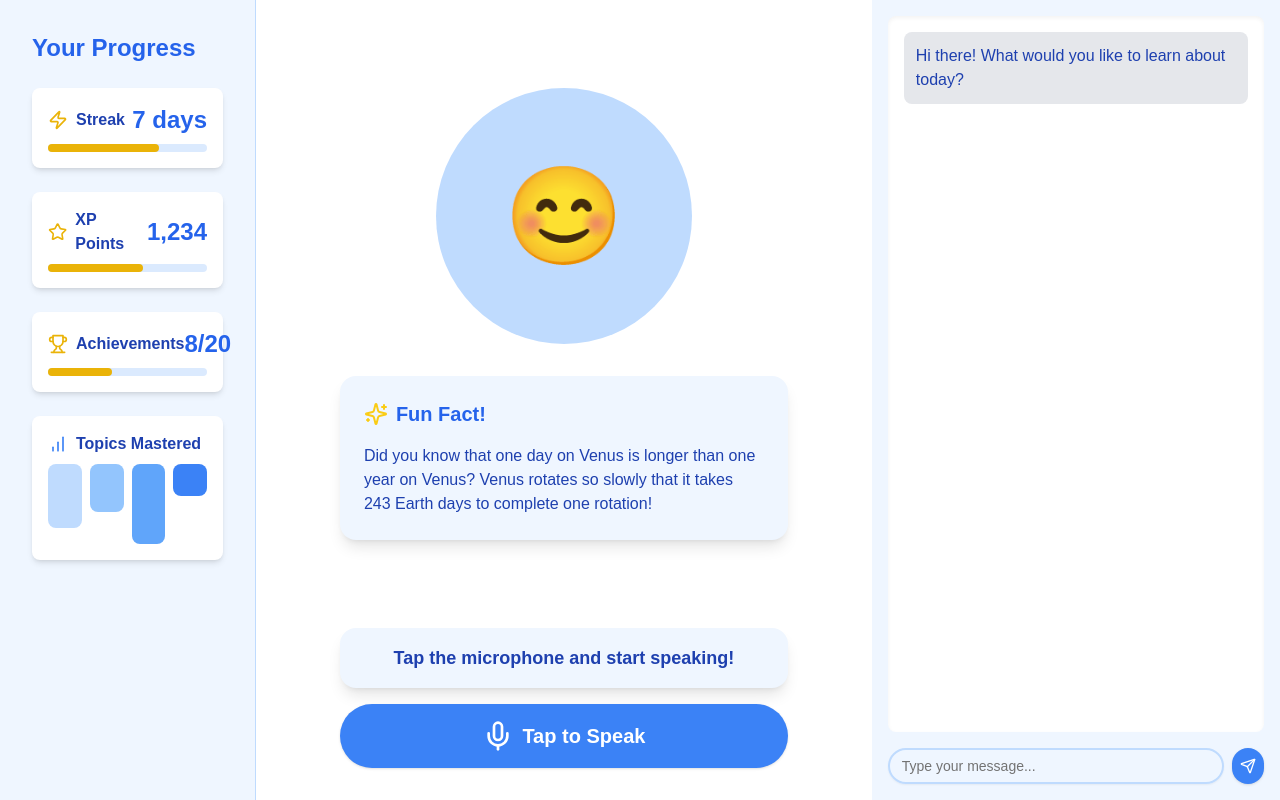
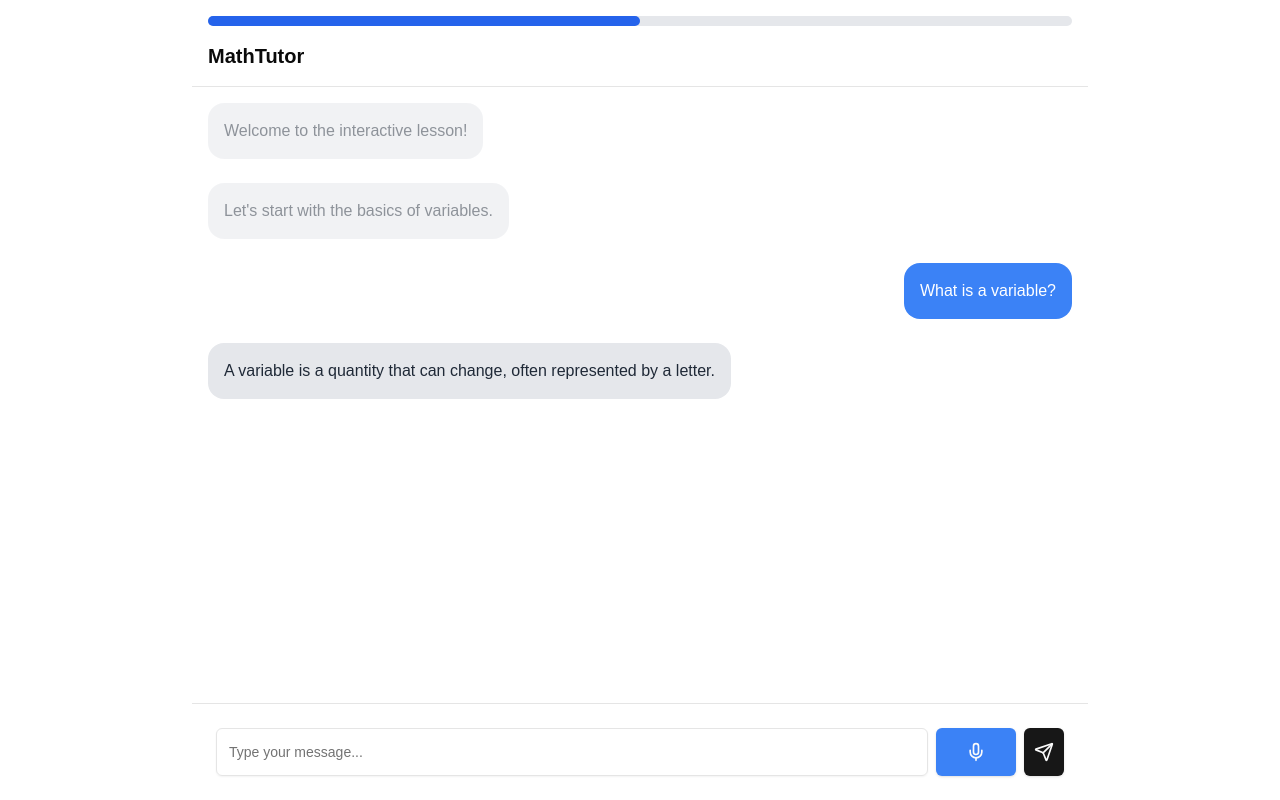
Before and after one commit to LiorLearning/MathTutor-frontend, a Next.js app: page /chat in a window 1280 px wide. Built offline with nearby package versions, Linux system fonts and the light colour scheme.

Commit message:
chat window

```diff
--- a/package.json
+++ b/package.json
@@ -12,6 +12,7 @@
     "@radix-ui/react-avatar": "^1.1.1",
     "@radix-ui/react-dropdown-menu": "^2.1.2",
     "@radix-ui/react-icons": "^1.3.0",
+    "@radix-ui/react-scroll-area": "^1.2.0",
     "@radix-ui/react-slot": "^1.1.0",
     "@radix-ui/react-tabs": "^1.1.1",
     "class-variance-authority": "^0.7.0",
--- a/src/app/chat/page.tsx
+++ b/src/app/chat/page.tsx
@@ -4,7 +4,7 @@ import { Chat } from "@/components/chat";
 export default function ChatPage() {
   return (
     <>
-      <Chat className="h-full" />
+      <Chat/>
     </>
   );
 }
--- a/src/components/chat.tsx
+++ b/src/components/chat.tsx
@@ -1,173 +1,115 @@
-"use client"
+'use client'
 
-import React, { useState } from 'react'
+import React, { useState, useRef, useEffect, ReactElement } from 'react'
+import { ScrollArea } from "@/components/ui/scroll-area"
+import { Input } from "@/components/ui/input"
 import { Button } from "@/components/ui/button"
-import { Input } from "@/components/ui/input"
-import { Mic, Volume2, Star, Zap, Trophy, BarChart, Sparkles, Send } from "lucide-react"
+import { Send, Mic } from "lucide-react"
 
-const companionEmotions = [
-  { emotion: "happy", emoji: "😊" },
-  { emotion: "excited", emoji: "🤩" },
-  { emotion: "thinking", emoji: "🤔" },
-  { emotion: "surprised", emoji: "😲" },
+class Message {
+  constructor(public id: number, public text: string, public sender: 'user' | 'bot') {}
+}
+
+const initialMessages = [
+  new Message(1, "Welcome to the interactive lesson!", "bot"),
+  new Message(2, "Let's start with the basics of variables.", "bot"),
+  new Message(3, "What is a variable?", "user"),
+  new Message(4, "A variable is a quantity that can change, often represented by a letter.", "bot"),
 ]
 
-export function Chat({ className }: { className?: string }) {
+export function Chat() {
+  const [messages, setMessages] = useState<Message[]>(initialMessages)
   const [isListening, setIsListening] = useState(false)
-  const [currentEmotion, setCurrentEmotion] = useState(companionEmotions[0])
-  const [spokenText, setSpokenText] = useState("")
-  const [funFact, setFunFact] = useState("Did you know that one day on Venus is longer than one year on Venus? Venus rotates so slowly that it takes 243 Earth days to complete one rotation!")
-  const [chatMessages, setChatMessages] = useState([
-    { sender: 'bot', message: "Hi there! What would you like to learn about today?" },
-  ])
+  const [inputText, setInputText] = useState("")
+  const scrollAreaRef = useRef<HTMLDivElement>(null)
+  const lastBotMessageRef = useRef<HTMLDivElement>(null)
 
-  const handleMicClick = () => {
+  const toggleListening = () => {
     setIsListening(!isListening)
-    setCurrentEmotion(companionEmotions[1]) // excited
-    if (!isListening) {
-      // Simulating speech recognition
+    // Here you would typically start/stop actual voice recognition
+  }
+
+  useEffect(() => {
+    if (lastBotMessageRef.current) {
+      lastBotMessageRef.current.scrollIntoView({ behavior: 'smooth' })
+    }
+  }, [messages])
+
+  const handleSendMessage = () => {
+    if (inputText.trim() === "") return
+
+    const newUserMessage = new Message(messages.length + 1, inputText, "user")
+
+    setMessages(prevMessages => [...prevMessages, newUserMessage])
+    setInputText("")
+
+    // Simulate bot response after a short delay
     setTimeout(() => {
-        const newMessage = "Tell me about the solar system"
-        setSpokenText(newMessage)
-        setChatMessages([...chatMessages, { sender: 'user', message: newMessage }])
-        setIsListening(false)
-        setCurrentEmotion(companionEmotions[2]) // thinking
-        // Update fun fact when speech is recognized
-        setFunFact("The solar system consists of the Sun and everything that orbits around it, including 8 planets, dwarf planets, and countless smaller objects like asteroids and comets!")
-        // Simulate bot response
-        setTimeout(() => {
-          setChatMessages(prev => [...prev, { sender: 'bot', message: "The solar system is fascinating! It includes our Sun, eight planets, dwarf planets, moons, asteroids, and comets. What specific part would you like to know more about?" }])
+      const newBotMessage = new Message(messages.length + 2, "Lorem ipsum dolor sit amet, consectetur adipiscing elit. Nullam auctor, nisl nec ultricies ultricies, nunc nisl aliquam nunc, vitae aliquam nisl nunc vitae nisl.", "bot")
+      setMessages(prevMessages => [...prevMessages, newBotMessage])
     }, 1000)
-      }, 3000)
-    } else {
-      setSpokenText("")
-    }
   }
 
   return (
-    <div className={className}>
-      <div className="flex h-screen bg-white">
-        {/* Progress Panel */}
-        <div className="w-1/5 bg-blue-50 p-8 border-r border-blue-200">
-          <h2 className="text-2xl font-bold text-blue-600 mb-6">Your Progress</h2>
+    <div className="flex flex-col h-screen max-w-4xl mx-auto bg-white">
+      <header className="p-4 border-b">
+        <div className="w-full bg-gray-200 rounded-full h-2.5 mb-4">
+          <div className="bg-blue-600 h-2.5 rounded-full w-1/2"></div>
+        </div>
+        <h1 className="text-xl font-bold">MathTutor</h1>
+      </header>
+
+      <ScrollArea className="flex-grow p-4" ref={scrollAreaRef}>
         <div className="space-y-6">
-            <div className="bg-white p-4 rounded-lg shadow-md">
-              <div className="flex items-center justify-between mb-2">
-                <div className="flex items-center">
-                  <Zap className="w-5 h-5 text-yellow-500 mr-2" />
-                  <span className="font-semibold text-blue-800">Streak</span>
+          {messages.map((message, index) => (
+            <div
+              key={message.id}
+              className="flex flex-col items-center"
+              ref={index === messages.length - 1 && message.sender === 'bot' ? lastBotMessageRef : null}
+            >
+              <div className={`max-w-[80%] ${message.sender === 'user' ? 'self-end' : 'self-start'}`}>
+                <div
+                  className={`rounded-2xl p-4 ${
+                    message.sender === 'user'
+                      ? 'bg-blue-500 text-white'
+                      : 'bg-gray-200 text-gray-800'
+                  } ${message.sender === 'bot' && index < messages.length - 1 ? 'opacity-50' : ''}
+                  ${message.sender === 'bot' && index === messages.length - 1 ? 'opacity-100' : ''}`}
+                >
+                  {message.text}
                 </div>
-                <span className="text-2xl font-bold text-blue-600">7 days</span>
-              </div>
-              <div className="bg-blue-100 h-2 rounded-full">
-                <div className="bg-yellow-500 h-2 rounded-full" style={{width: '70%'}}></div>
-              </div>
-            </div>
-            <div className="bg-white p-4 rounded-lg shadow-md">
-              <div className="flex items-center justify-between mb-2">
-                <div className="flex items-center">
-                  <Star className="w-5 h-5 text-yellow-500 mr-2" />
-                  <span className="font-semibold text-blue-800">XP Points</span>
-                </div>
-                <span className="text-2xl font-bold text-blue-600">1,234</span>
-              </div>
-              <div className="bg-blue-100 h-2 rounded-full">
-                <div className="bg-yellow-500 h-2 rounded-full" style={{width: '60%'}}></div>
-              </div>
-            </div>
-            <div className="bg-white p-4 rounded-lg shadow-md">
-              <div className="flex items-center justify-between mb-2">
-                <div className="flex items-center">
-                  <Trophy className="w-5 h-5 text-yellow-500 mr-2" />
-                  <span className="font-semibold text-blue-800">Achievements</span>
-                </div>
-                <span className="text-2xl font-bold text-blue-600">8/20</span>
-              </div>
-              <div className="bg-blue-100 h-2 rounded-full">
-                <div className="bg-yellow-500 h-2 rounded-full" style={{width: '40%'}}></div>
-              </div>
-            </div>
-            <div className="bg-white p-4 rounded-lg shadow-md">
-              <div className="flex items-center justify-between mb-2">
-                <div className="flex items-center">
-                  <BarChart className="w-5 h-5 text-blue-500 mr-2" />
-                  <span className="font-semibold text-blue-800">Topics Mastered</span>
-                </div>
-              </div>
-              <div className="grid grid-cols-4 gap-2">
-                <div className="bg-blue-200 h-16 rounded-lg"></div>
-                <div className="bg-blue-300 h-12 rounded-lg"></div>
-                <div className="bg-blue-400 h-20 rounded-lg"></div>
-                <div className="bg-blue-500 h-8 rounded-lg"></div>
-              </div>
-            </div>
-          </div>
-        </div>
-
-        {/* Main Companion View */}
-        <div className="w-3/5 bg-white p-8 flex flex-col">
-          <div className="flex-grow flex flex-col items-center justify-center">
-            <div className="w-64 h-64 bg-blue-200 rounded-full mb-8 flex items-center justify-center relative">
-              <div className="text-8xl">{currentEmotion.emoji}</div>
-              {isListening && (
-                <div className="absolute inset-0 rounded-full border-4 border-blue-500 animate-pulse"></div>
-              )}
-            </div>
-            <div className="bg-blue-50 p-6 rounded-2xl shadow-lg max-w-md w-full mb-8">
-              <div className="flex items-center mb-4">
-                <Sparkles className="w-6 h-6 text-yellow-400 mr-2" />
-                <h2 className="text-xl font-bold text-blue-600">Fun Fact!</h2>
-              </div>
-              <p className="text-blue-800">{funFact}</p>
-            </div>
-          </div>
-          <div className="mt-auto flex flex-col items-center">
-            <div className="bg-blue-50 p-4 rounded-2xl shadow-lg w-full max-w-md mb-4">
-              <p className="text-blue-800 text-center text-lg font-semibold">
-                {spokenText || "Tap the microphone and start speaking!"}
-              </p>
-            </div>
-            <Button
-              className={`w-full max-w-md h-16 rounded-full ${isListening ? 'bg-red-500 hover:bg-red-600' : 'bg-blue-500 hover:bg-blue-600'} text-white text-xl font-bold transition-colors duration-300`}
-              size="lg"
-              onClick={handleMicClick}
-            >
-              {isListening ? (
-                <>
-                  <Volume2 className="w-8 h-8 mr-2 animate-pulse" />
-                  Listening...
-                </>
-              ) : (
-                <>
-                  <Mic className="w-8 h-8 mr-2" />
-                  Tap to Speak
-                </>
-              )}
-            </Button>
-          </div>
-        </div>
-
-        {/* Chat Window */}
-        <div className="w-2/5 bg-blue-50 p-4 flex flex-col">
-          <div className="flex-grow overflow-auto mb-4 bg-white rounded-lg shadow-inner p-4">
-            {chatMessages.map((msg, index) => (
-              <div key={index} className={`mb-4 ${msg.sender === 'user' ? 'text-right' : 'text-left'}`}>
-                <div className={`inline-block p-3 rounded-lg ${msg.sender === 'user' ? 'bg-blue-500 text-white' : 'bg-gray-200 text-blue-800'}`}>
-                  {msg.message}
               </div>
             </div>
           ))}
         </div>
-          <div className="flex">
+      </ScrollArea>
+
+      <div className="p-6 border-t flex items-center">
         <Input
-              className="flex-grow mr-2 rounded-full border-2 border-blue-200 focus:border-blue-400"
+          className="flex-grow mr-2 h-12"
           placeholder="Type your message..."
+          value={inputText}
+          onChange={(e) => setInputText(e.target.value)}
+          onKeyPress={(e) => {
+            if (e.key === 'Enter') {
+              handleSendMessage()
+            }
+          }}
         />
-            <Button className="rounded-full bg-blue-500 hover:bg-blue-600 text-white" size="icon">
-              <Send className="w-4 h-4" />
+        <Button
+          size="icon"
+          className={`mr-2 transition-all duration-1000 ease-in-out w-24 h-12 ${
+            isListening
+              ? 'bg-red-500 hover:bg-red-600 animate-pulse'
+              : 'bg-blue-500 hover:bg-blue-600'
+          }`}
+          onClick={toggleListening}
+        >
+          <Mic className="h-5 w-5" /> {/* Increased icon size */}
         </Button>
-          </div>
-        </div>
+        <Button size="icon" className={`h-12 w-12`} onClick={handleSendMessage}>
+          <Send className="h-5 w-5" /> {/* Increased icon size */}
+        </Button>
       </div>
     </div>
   )
--- /dev/null
+++ b/src/components/ui/scroll-area.tsx
@@ -0,0 +1,48 @@
+"use client"
+
+import * as React from "react"
+import * as ScrollAreaPrimitive from "@radix-ui/react-scroll-area"
+
+import { cn } from "@/lib/utils"
+
+const ScrollArea = React.forwardRef<
+  React.ElementRef<typeof ScrollAreaPrimitive.Root>,
+  React.ComponentPropsWithoutRef<typeof ScrollAreaPrimitive.Root>
+>(({ className, children, ...props }, ref) => (
+  <ScrollAreaPrimitive.Root
+    ref={ref}
+    className={cn("relative overflow-hidden", className)}
+    {...props}
+  >
+    <ScrollAreaPrimitive.Viewport className="h-full w-full rounded-[inherit]">
+      {children}
+    </ScrollAreaPrimitive.Viewport>
+    <ScrollBar />
+    <ScrollAreaPrimitive.Corner />
+  </ScrollAreaPrimitive.Root>
+))
+ScrollArea.displayName = ScrollAreaPrimitive.Root.displayName
+
+const ScrollBar = React.forwardRef<
+  React.ElementRef<typeof ScrollAreaPrimitive.ScrollAreaScrollbar>,
+  React.ComponentPropsWithoutRef<typeof ScrollAreaPrimitive.ScrollAreaScrollbar>
+>(({ className, orientation = "vertical", ...props }, ref) => (
+  <ScrollAreaPrimitive.ScrollAreaScrollbar
+    ref={ref}
+    orientation={orientation}
+    className={cn(
+      "flex touch-none select-none transition-colors",
+      orientation === "vertical" &&
+        "h-full w-2.5 border-l border-l-transparent p-[1px]",
+      orientation === "horizontal" &&
+        "h-2.5 flex-col border-t border-t-transparent p-[1px]",
+      className
+    )}
+    {...props}
+  >
+    <ScrollAreaPrimitive.ScrollAreaThumb className="relative flex-1 rounded-full bg-border" />
+  </ScrollAreaPrimitive.ScrollAreaScrollbar>
+))
+ScrollBar.displayName = ScrollAreaPrimitive.ScrollAreaScrollbar.displayName
+
+export { ScrollArea, ScrollBar }
```
Also changed, not shown: 1 other file (tests, documents, lock files or other folders). Lines whose indentation alone changed are shown as unchanged.
